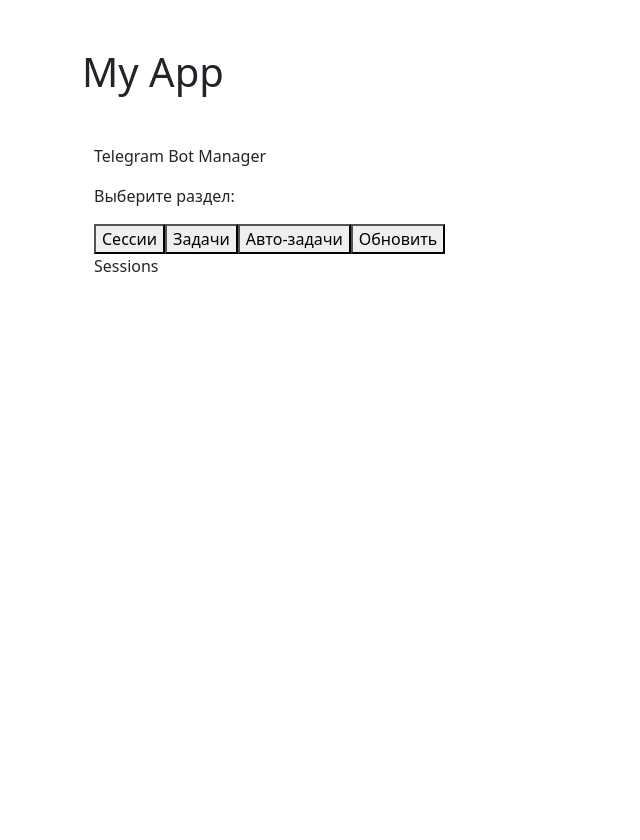
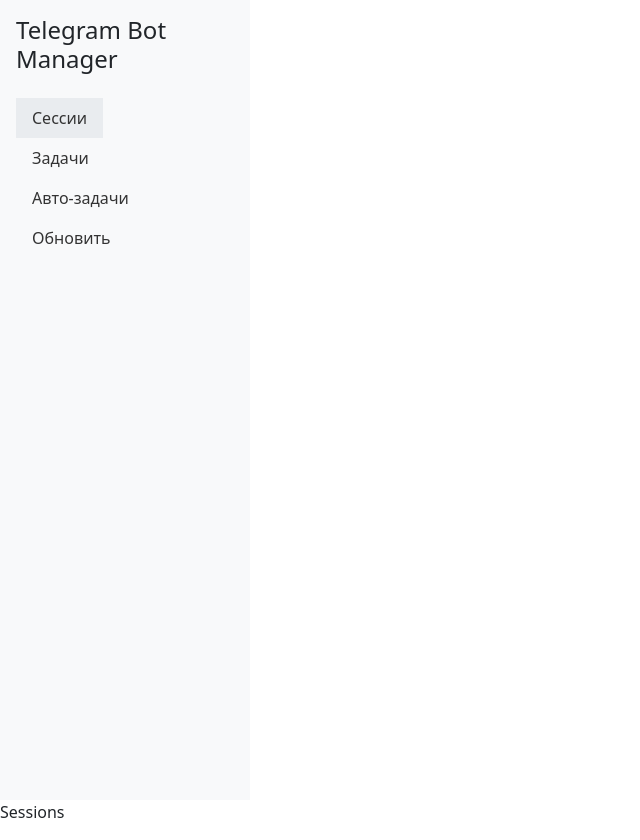
Before and after one commit to ChuvilkoDEV/Telegram-Bot-Manager, a React (Create React App) app in the folder frontend/: page /panel in a window 1280 px wide. Shown: the whole page, without its empty margins (0-640 px from the left). Before the commit the page ends 800 px from the top, so only its background shows below. Built offline with nearby package versions, Linux system fonts and the light colour scheme; no server answers; sample sign-in values are in the browser's storage.

Commit message:
Добавил боковую панель

```diff
--- a/frontend/public/index.html
+++ b/frontend/public/index.html
@@ -9,8 +9,7 @@
     <link rel="apple-touch-icon" href="%PUBLIC_URL%/logo192.png" />
     <link rel="manifest" href="%PUBLIC_URL%/manifest.json" />
     <title>React App</title>
-    <style src="../src/css/bootstrap.min.css"></style>
-    <style src="../src/css/style.css"></style>
+    <link href="https://use.fontawesome.com/releases/v5.8.1/css/all.css" rel="stylesheet">
   </head>
   <body>
     <noscript>You need to enable JavaScript to run this app.</noscript>
--- a/frontend/src/App.js
+++ b/frontend/src/App.js
@@ -1,5 +1,6 @@
 // src/App.js
 import './css/bootstrap.min.css';
+import './css/style.css';
 import React, { useContext } from 'react';
 import { BrowserRouter as Router, Route, Routes, Navigate } from 'react-router-dom';
 import { UserContext, UserProvider } from './components/UserContext';
@@ -16,14 +17,14 @@
   return (
     <UserProvider>
       <Router>
-        <div className="container">
-          <h1 className="mt-5">My App</h1>
+        {/* <div className="container">
+          <h1 className="mt-5">My App</h1> */}
           <Routes>
             <Route path="/login" element={<Login />} />
             <Route path="/panel" element={<Panel />} />
             <Route path="*" element={<Navigate to="/login" />} />
           </Routes>
-        </div>
+        {/* </div> */}
       </Router>
     </UserProvider>
   );
--- a/frontend/src/components/Panel.js
+++ b/frontend/src/components/Panel.js
@@ -12,22 +12,27 @@
 
   function Menu({ verboseName, name }) {
     return (
-        <button onClick={() => setCurrentMenu(name)}>
+      <li class="nav-item">
+        <button
+          className={`nav-link ${currentMenu === name ? 'active' : ''}`}
+          onClick={() => setCurrentMenu(name)}>
           {verboseName}
         </button>
+      </li>
       );
   }
 
 
   function Sidebar() {
     return (
-      <div>
-        <p>Telegram Bot Manager</p>
-        <p>Выберите раздел:</p>
+      <div class="sidebar d-flex flex-column p-3">
+        <h4 class="mb-4">Telegram Bot Manager</h4>
+        <ul class="nav flex-column">
         <Menu verboseName='Сессии' name='Sessions' />
         <Menu verboseName='Задачи' name='Tasks' />
         <Menu verboseName='Авто-задачи' name='AutoTasks' />
         <Menu verboseName='Обновить' name='Update' />
+        </ul>
       </div>
     )
   }
@@ -60,12 +65,12 @@
   }
 
   return (
-    <div className="container mt-5">
+    < >
       <Sidebar/>
       <p>{currentMenu}</p>
       {/* <h1>Welcome, {user.token}!</h1>
       <button onClick={logout} className="btn btn-secondary">Logout</button> */}
-    </div>
+    </>
   );
 }
 
--- a/frontend/src/css/style.css
+++ b/frontend/src/css/style.css
@@ -1,3 +1,19 @@
-.form-group {
+body {
+    display: flex;
+}
+.sidebar {
+    width: 250px;
+    background-color: #f8f9fa;
+    height: 100vh;
+    padding-top: 20px;
+}
+.sidebar .nav-link {
+    color: #333;
+}
+.sidebar .nav-link.active {
+    background-color: #e9ecef;
+}
+
+/* .form-group {
     padding: 10px;
-}
+} */
--- /dev/null
+++ b/frontend/Создание скрытых элементов/index.html
@@ -0,0 +1,49 @@
+<!DOCTYPE html>
+<html lang="en">
+<head>
+    <meta charset="UTF-8">
+    <meta name="viewport" content="width=device-width, initial-scale=1.0">
+    <title>Sidebar Example</title>
+    <link href="https://maxcdn.bootstrapcdn.com/bootstrap/4.5.2/css/bootstrap.min.css" rel="stylesheet">
+    <link href="https://use.fontawesome.com/releases/v5.8.1/css/all.css" rel="stylesheet">
+    <style>
+        body {
+            display: flex;
+        }
+        .sidebar {
+            width: 250px;
+            background-color: #f8f9fa;
+            height: 100vh;
+            padding-top: 20px;
+        }
+        .sidebar .nav-link {
+            color: #333;
+        }
+        .sidebar .nav-link.active {
+            background-color: #e9ecef;
+        }
+    </style>
+</head>
+<body>
+    <div class="sidebar d-flex flex-column p-3">
+        <h4 class="mb-4">Telegram Bot Manager</h4>
+        <ul class="nav flex-column">
+            <li class="nav-item">
+                <a class="nav-link active" href="#"><i class="fas fa-home"></i> Сессии</a>
+            </li>
+            <li class="nav-item">
+                <a class="nav-link" href="#"><i class="fas fa-tasks"></i> Задачи</a>
+            </li>
+            <li class="nav-item">
+                <a class="nav-link" href="#"><i class="fas fa-bolt"></i> Авто-задачи</a>
+            </li>
+            <li class="nav-item">
+                <a class="nav-link" href="#"><i class="fas fa-sync"></i> Обновить</a>
+            </li>
+        </ul>
+    </div>
+    <script src="https://code.jquery.com/jquery-3.5.1.slim.min.js"></script>
+    <script src="https://cdn.jsdelivr.net/npm/@popperjs/core@2.5.4/dist/umd/popper.min.js"></script>
+    <script src="https://maxcdn.bootstrapcdn.com/bootstrap/4.5.2/js/bootstrap.min.js"></script>
+</body>
+</html>
```
Also changed, not shown: frontend/Создание скрытых элементов/App.js (deleted, +0 -20 lines), frontend/Создание скрытых элементов/List.js (deleted, +0 -9 lines), frontend/Создание скрытых элементов/Menu.js (deleted, +0 -11 lines).
